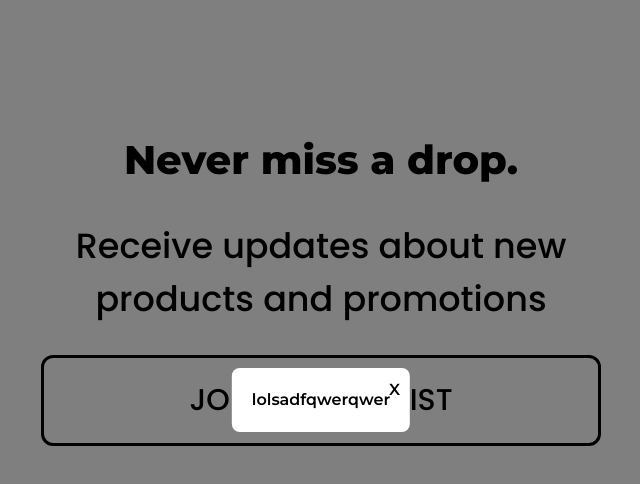
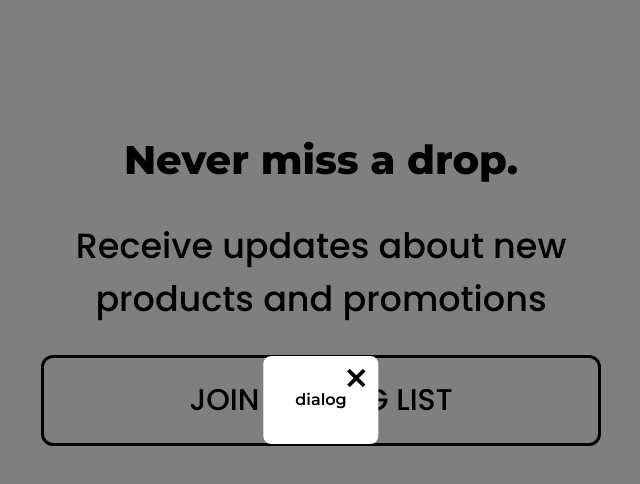
Before and after one commit to stanislaviw/shoes-shop, a Next.js app: page / in a window 1280 px wide. Both pictures are taken after a click on the button "JOIN MAILING LIST". Shown: the part 2127-2611 px from the top of the page, without its empty margins (319-959 px from the left). Built offline with nearby package versions, Linux system fonts and the light colour scheme.

Commit message:
fixes dialog

```diff
--- a/src/app/globals.css
+++ b/src/app/globals.css
@@ -110,33 +110,3 @@ body {
   width: 100%;
   background-color: #ffffff;
 }
-
-.modal {
-  position: absolute;
-  top: 50%;
-  left: 50%;
-  transform: translate(-50%, -50%);
-  background-color: white;
-  padding: 20px;
-  border-radius: 8px;
-  outline: none;
-}
-
-.overlay {
-  position: fixed;
-  top: 0;
-  left: 0;
-  right: 0;
-  bottom: 0;
-  background-color: rgba(0, 0, 0, 0.5);
-  display: flex;
-  justify-content: center;
-  align-items: center;
-}
-
-.close-button {
-  position: absolute;
-  top: 10px;
-  right: 10px;
-  cursor: pointer;
-}
--- /dev/null
+++ b/src/app/home/dialog.tsx
@@ -0,0 +1,17 @@
+import { Dialog } from "@/common/dialog";
+
+type HomeDialog = {
+  handleClose: () => void;
+  isOpen: boolean;
+};
+
+export const HomeDialog = ({
+  handleClose,
+  isOpen,
+}: HomeDialog): JSX.Element => {
+  return (
+    <Dialog onClose={handleClose} isOpen={isOpen}>
+      <div>dialog</div>
+    </Dialog>
+  );
+};
--- a/src/app/home/placeholder.tsx
+++ b/src/app/home/placeholder.tsx
@@ -1,6 +1,6 @@
 import { Button } from "@/common/button";
-import { Dialog } from "@/common/dialog";
 import { useToggle } from "@/utils/useToggle";
+import { HomeDialog } from "@/app/home/dialog";
 
 export const HomePlaceholder = (): JSX.Element => {
   const { value, handleOpen, handleClose } = useToggle();
@@ -20,9 +20,7 @@ export const HomePlaceholder = (): JSX.Element => {
             type="outline"
             onClick={handleOpen}
           />
-          <Dialog onClose={handleClose} isOpen={value}>
-            lolsadfqwerqwer
-          </Dialog>
+          <HomeDialog handleClose={handleClose} isOpen={value} />
         </div>
       </div>
     </section>
--- a/src/common/dialog.tsx
+++ b/src/common/dialog.tsx
@@ -1,6 +1,7 @@
 import { ReactNode } from "react";
 import React from "react";
 import Modal from "react-modal";
+import CloseIcon from "@/common/assets/close.svg";
 
 type DialogProps = {
   onClose: () => void;
@@ -19,13 +20,16 @@ export const Dialog = ({
     <Modal
       isOpen={isOpen}
       onRequestClose={onClose}
-      className="modal"
-      overlayClassName="overlay"
+      className="absolute top-1/2 left-1/2 transform -translate-x-1/2 -translate-y-1/2 bg-white p-8 rounded-lg outline-none"
+      overlayClassName="fixed top-0 left-0 right-0 bottom-0 bg-black bg-opacity-50 flex justify-center items-center"
     >
-      <button className="close-button" onClick={onClose}>
-        X
+      <button
+        className="absolute top-[10px] right-[10px] pointer"
+        onClick={onClose}
+      >
+        <CloseIcon width={24} height={24} />
       </button>
-      {children}
+      <div>{children}</div>
     </Modal>
   );
 };
```
Also changed, not shown: src/common/assets/close.svg (added).
